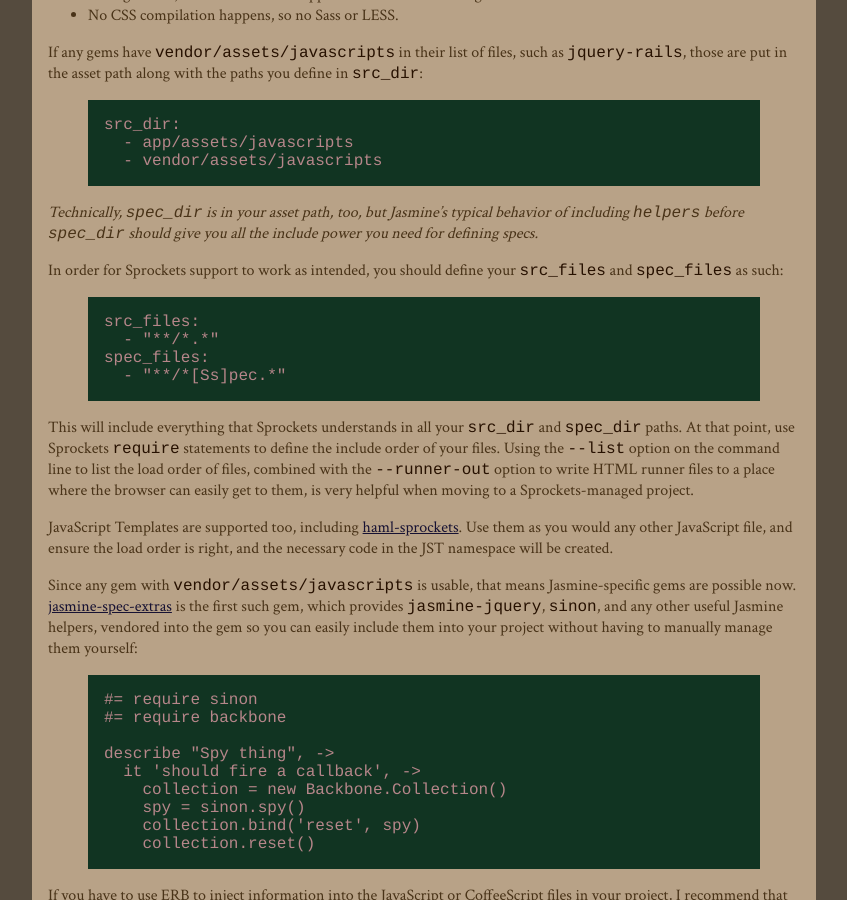
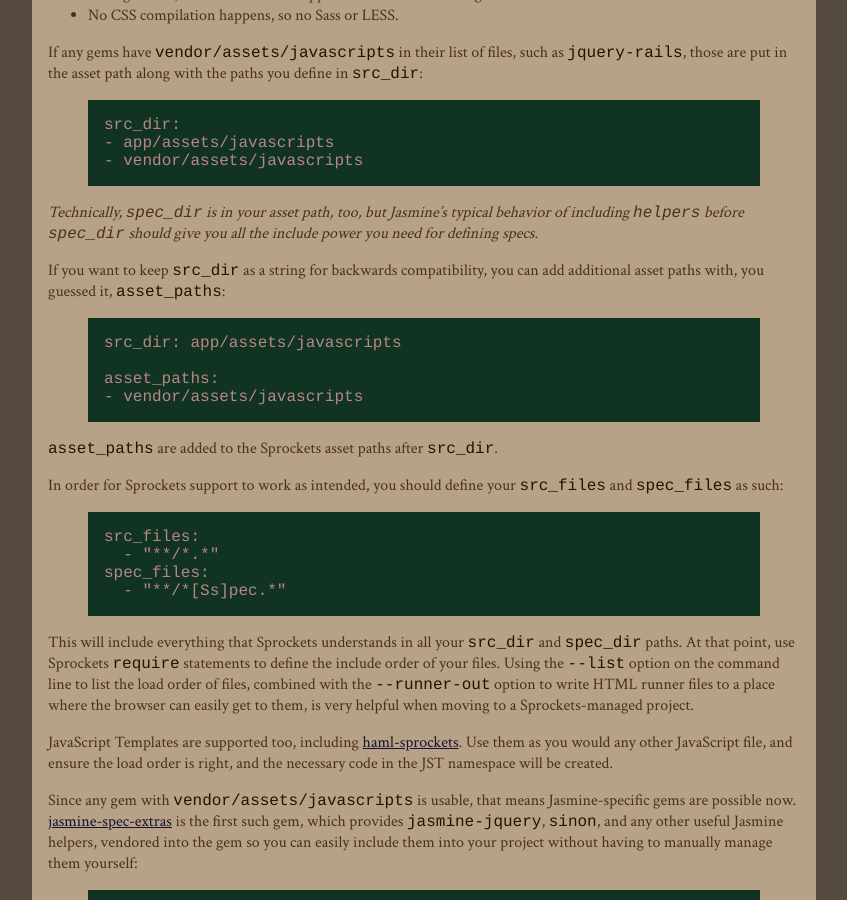
Before and after one commit to johnbintz/jasmine-headless-webkit, a Jekyll site: the page built from index.md, in a window 1280 px wide and 900 px high, scrolled down 4463 px. Shown: the whole window, without its empty margins (216-1063 px from the left). Built offline with Jekyll 4.4.1, drawn with Linux system fonts in a browser that asks for light colours; Markdown is read by kramdown in place of the engine named in the settings.

Commit message:
note on asset_paths

```diff
--- a/index.md
+++ b/index.md
@@ -222,12 +222,23 @@ path along with the paths you define in `src_dir`:
 
 {% highlight yaml %}
 src_dir:
-  - app/assets/javascripts
-  - vendor/assets/javascripts
+- app/assets/javascripts
+- vendor/assets/javascripts
 {% endhighlight %}
 
 _Technically, `spec_dir` is in your asset path, too, but Jasmine's typical behavior of including `helpers` before `spec_dir` should
 give you all the include power you need for defining specs._
+
+If you want to keep `src_dir` as a string for backwards compatibility, you can add additional asset paths with, you guessed it, `asset_paths`:
+
+{% highlight yaml %}
+src_dir: app/assets/javascripts
+
+asset_paths:
+- vendor/assets/javascripts
+{% endhighlight %}
+
+`asset_paths` are added to the Sprockets asset paths after `src_dir`.
 
 In order for Sprockets support to work as intended, you should define your `src_files` and `spec_files` as such:
 
```
